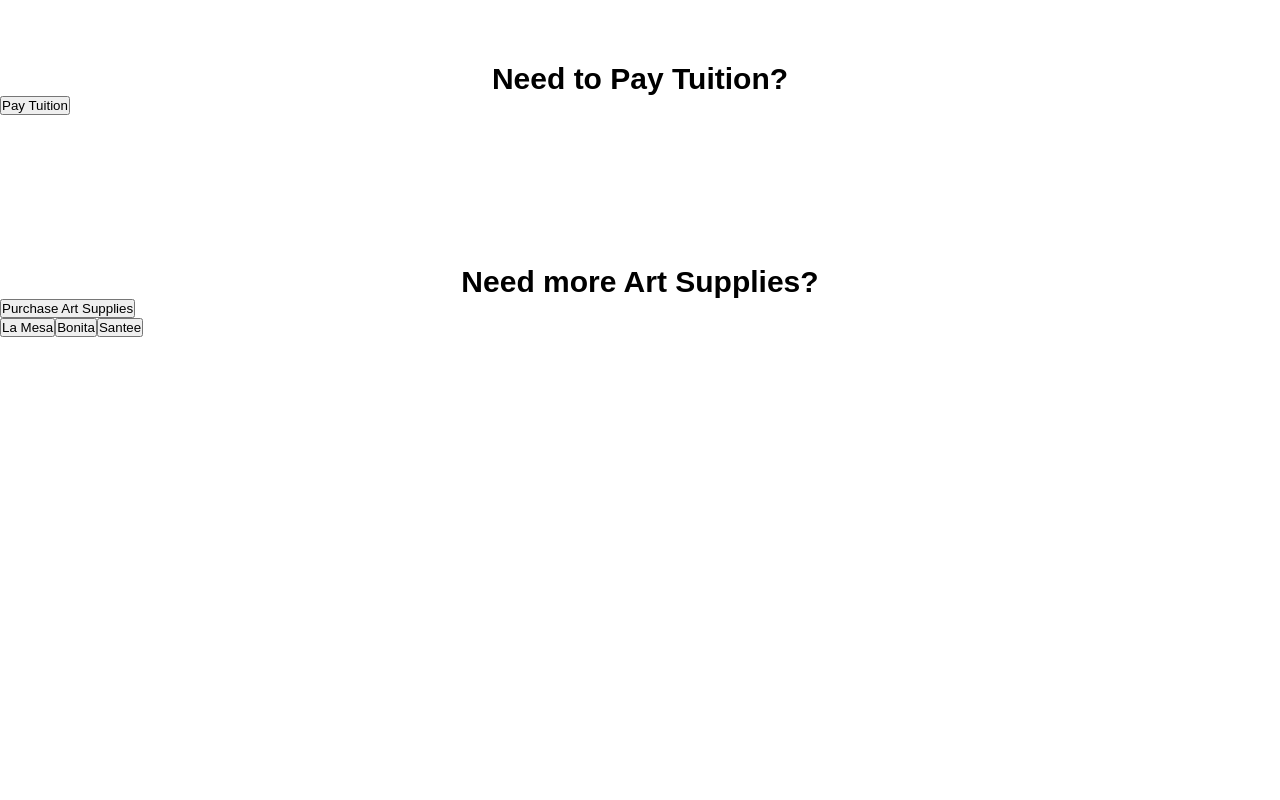
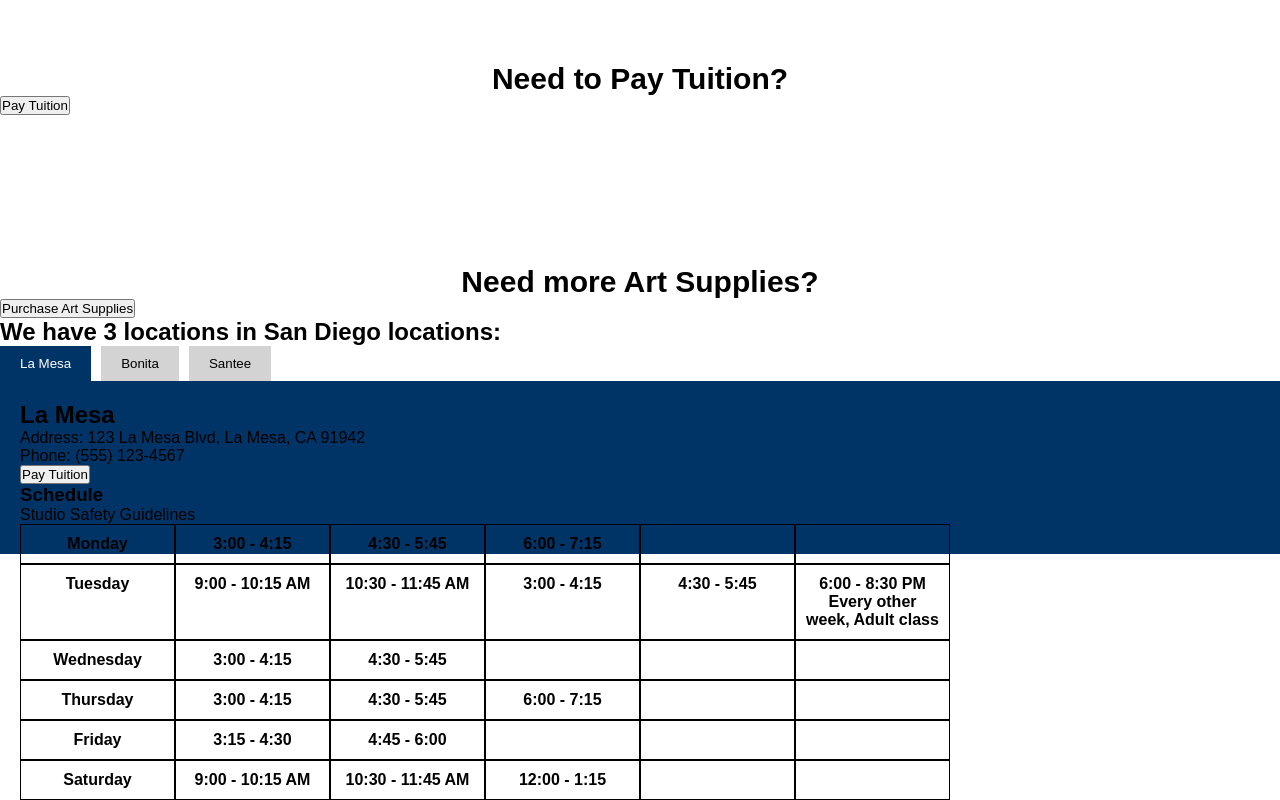
Before and after one commit to huaac/artwebsiteproj, a React (Create React App) app in the folder artwebsite/: page /locations in a window 1280 px wide. Shown: the part 617-1417 px from the top of the page. Before the commit the page ends 954 px from the top, so only its background shows below. Built offline with nearby package versions, Linux system fonts and the light colour scheme.

Commit message:
inital layout w/ new guidelines page

```diff
--- a/artwebsite/src/Guidelines.css
+++ b/artwebsite/src/Guidelines.css
@@ -1,35 +1,39 @@
 .guidelines-container {
   font-family: Arial, sans-serif;
   margin: 20px;
-  color: #003366;
+  color: #333;
 }
 
 .header {
-  color: darkblue;
+  color: #333;
   font-size: 28px;
+  margin-bottom: 10px;
 }
 
 .intro {
   font-size: 16px;
   color: #333;
+  margin-bottom: 10px;
 }
 
-h2 {
-  color: #003366;
-  font-size: 22px;
+.footer {
+  font-size: 16px;
+  color: #333;
+  margin-top: 10px;
+}
+
+
+h6 {
+  color: #333;
+  font-size: 16px;
 }
 
 ul {
   list-style-type: disc;
-  padding-left: 20px;
+  padding-left: 35px;
 }
 
 li {
   font-size: 16px;
   margin-bottom: 8px;
 }
-
-.footer {
-  font-size: 16px;
-  color: #333;
-}
--- a/artwebsite/src/Guidelines.js
+++ b/artwebsite/src/Guidelines.js
@@ -8,20 +8,18 @@ const Guidelines = () => {
       <p className="intro">
         We provide a safe environment for our students. We are implementing various cleaning and
         sanitizing protocols as well as modifying how we teach our students.
-      </p>
-      <p className="intro">
         If after reading the details you understand them and want to start classes, please reach out to us about
         reserving a spot in class.
       </p>
 
-      <h2>Things we will be doing to make the studios safer for our students:</h2>
+      <h6>Things we will be doing to make the studios safer for our students:</h6>
       <ul>
         <li>Implementing cleaning and sanitizing protocols during and after classes.</li>
         <li>Setting up art stations for each student before the start of class.</li>
         <li>Having students clean up one at a time at the end of class.</li>
       </ul>
 
-      <h2>Student guidelines for attending art classes:</h2>
+      <h6>Student guidelines for attending art classes:</h6>
       <ul>
         <li>Any students showing signs of sickness (coughing, running nose, etc…) will not be able to attend class.</li>
         <li>Bring a smock/apron to class: until further notice we will not be providing use of our art smocks at the studios. A shirt or something that they can wear or put on their lap that will protect their clothes will do.</li>
@@ -50,7 +48,15 @@ const Guidelines = () => {
             </li>
           </ul>
         </li>
-        <li>Student pick up:</li>
+        <li>Student pick up:
+        <ul>
+            <li>Until further notice we will suspend the art shows at the end of class.</li>
+              <ul>
+                <li>This will allow us ample time to clean the studios thoroughly between classes and prevent the congregation of parents inside of the studios.</li>
+                <li>Please plan to pick up students one hour after class has started. We ask that you are patient with us while the students are cleaning up one by one before they leave the studio.</li>
+              </ul>
+          </ul>
+        </li>
       </ul>
       <p className="footer">
         We appreciate your patience and understanding while we implement the above policies. This will allow us to open our studios in a safe manner.
--- /dev/null
+++ b/artwebsite/src/LaMesa.css
@@ -0,0 +1,30 @@
+.schedule {
+  display: grid;
+  grid-template-columns: repeat(6, 1fr);
+  width: 75%;
+  height: 10px;
+}
+
+.header {
+  font-weight: bold;
+  text-align: center;
+  padding: 10px;
+  border: 1px solid black;
+  box-sizing: border-box;
+}
+
+.day {
+  font-weight: bold;
+  text-align: center;
+  padding: 10px;
+  border: 1px solid black;
+  box-sizing: border-box;
+}
+
+.time {
+  font-weight: bold;
+  text-align: center;
+  padding: 10px;
+  border: 1px solid black;
+  box-sizing: border-box;
+}
--- /dev/null
+++ b/artwebsite/src/LaMesa.js
@@ -0,0 +1,52 @@
+import React from 'react';
+import './LaMesa.css';
+
+const LaMesa = () => {
+  return (
+    <div className="schedule">
+      <div className="day">Monday</div>
+      <div className='time'>3:00 - 4:15</div>
+      <div className='time'>4:30 - 5:45</div>
+      <div className='time'>6:00 - 7:15</div>
+      <div className='time'></div>
+      <div className='time'></div>
+
+      <div className="day">Tuesday</div>
+      <div className='time'>9:00 - 10:15 AM</div>
+      <div className='time'>10:30 - 11:45 AM</div>
+      <div className='time'>3:00 - 4:15</div>
+      <div className='time'>4:30 - 5:45</div>
+      <div className='time'>6:00 - 8:30 PM <br /> Every other week, Adult class</div>
+
+      <div className="day">Wednesday</div>
+      <div className='time'>3:00 - 4:15</div>
+      <div className='time'>4:30 - 5:45</div>
+      <div className='time'></div>
+      <div className='time'></div>
+      <div className='time'></div>
+
+      <div className="day">Thursday</div>
+      <div className='time'>3:00 - 4:15</div>
+      <div className='time'>4:30 - 5:45</div>
+      <div className='time'>6:00 - 7:15</div>
+      <div className='time'></div>
+      <div className='time'></div>
+
+      <div className="day">Friday</div>
+      <div className='time'>3:15 - 4:30</div>
+      <div className='time'>4:45 - 6:00</div>
+      <div className='time'></div>
+      <div className='time'></div>
+      <div className='time'></div>
+
+      <div className="day">Saturday</div>
+      <div className='time'>9:00 - 10:15 AM</div>
+      <div className='time'>10:30 - 11:45 AM</div>
+      <div className='time'>12:00 - 1:15</div>
+      <div className='time'></div>
+      <div className='time'></div>
+    </div>
+  );
+};
+
+export default LaMesa;
--- /dev/null
+++ b/artwebsite/src/Locations.css
@@ -0,0 +1,19 @@
+.button-tabs .tab {
+  padding: 10px 20px;
+  background-color: lightgray;
+  border: none;
+  cursor: pointer;
+  margin-right: 10px;
+}
+
+.button-tabs .active {
+  background-color: #003366;
+  color: white;
+}
+
+.content{
+  padding: 20px;
+  background-color: #003366;
+  flex-direction: column;  /* Stacks elements vertically */
+  box-sizing: border-box;
+}
--- a/artwebsite/src/Locations.js
+++ b/artwebsite/src/Locations.js
@@ -1,5 +1,7 @@
-import React from 'react';
+import React, { useState } from 'react';
 import { useNavigate } from 'react-router-dom';
+import './Locations.css';
+import LaMesa from './LaMesa';
 
 const Locations = () => {
   let navigate = useNavigate();
@@ -7,6 +9,13 @@ const Locations = () => {
   const guidelines = () => {
     navigate('/Guidelines');
   };
+
+  const [toggle, setToggle] = useState(1);
+
+  const toggleTab = (index) => {
+    setToggle(index);
+  };
+
   return (
     <div>
       <div className='advertise'>
@@ -20,8 +29,7 @@ const Locations = () => {
 
       <div className='guidelines'>
         <h2 style={{ color: 'black', textAlign: 'center', paddingTop: '150px', fontSize: '30px' }}>
-             We strive to provide a safe environment for all students.
-             Please take a look at our studio safety guidelines.
+          We strive to provide a safe environment for all students. Please take a look at our studio safety guidelines.
         </h2>
         <button onClick={guidelines}>Safety Guidelines</button>
       </div>
@@ -31,31 +39,73 @@ const Locations = () => {
           <h2 style={{ color: 'black', textAlign: 'center', paddingTop: '150px', fontSize: '30px' }}>
             Need to Pay Tuition?
           </h2>
-          <button>
-            Pay Tuition
-          </button>
+          <button>Pay Tuition</button>
         </div>
 
         <div className='supplies'>
           <h2 style={{ color: 'black', textAlign: 'center', paddingTop: '150px', fontSize: '30px' }}>
             Need more Art Supplies?
           </h2>
-          <button>
-            Purchase Art Supplies
-          </button>
+          <button>Purchase Art Supplies</button>
         </div>
       </div>
 
+      <h2>We have 3 locations in San Diego locations: </h2>
       <div className='location-tabs'>
-        <button>
+        <div className='button-tabs'>
+          <button
+            className={toggle === 1 ? 'tab active' : 'tab'}
+            onClick={() => toggleTab(1)}
+          >
             La Mesa
           </button>
-        <button>
+          <button
+            className={toggle === 2 ? 'tab active' : 'tab'}
+            onClick={() => toggleTab(2)}
+          >
             Bonita
           </button>
-        <button>
+          <button
+            className={toggle === 3 ? 'tab active' : 'tab'}
+            onClick={() => toggleTab(3)}
+          >
             Santee
           </button>
+        </div>
+
+        <div className='location-info'>
+          {toggle === 1 && (
+            <div className='content'>
+              <h2>La Mesa</h2>
+              <p>Address: 123 La Mesa Blvd, La Mesa, CA 91942</p>
+              <p>Phone: (555) 123-4567</p>
+              <button>Pay Tuition</button>
+              <h3>Schedule</h3>
+              <p onClick={guidelines}>Studio Safety Guidelines</p>
+              <LaMesa/>
+            </div>
+          )}
+          {toggle === 2 && (
+            <div className='content'>
+              <h2>Bonita</h2>
+              <p>Address: 456 Bonita Ave, Bonita, CA 91902</p>
+              <p>Phone: (555) 987-6543</p>
+              <button>Pay Tuition</button>
+              <h3>Schedule</h3>
+              <p onClick={guidelines}>Studio Safety Guidelines</p>
+            </div>
+          )}
+          {toggle === 3 && (
+            <div className='content'>
+              <h2>Santee</h2>
+              <p>Address: 789 Santee Rd, Santee, CA 92071</p>
+              <p>Phone: (555) 654-3210</p>
+              <button>Pay Tuition</button>
+              <h3>Schedule</h3>
+              <p onClick={guidelines}>Studio Safety Guidelines</p>
+            </div>
+          )}
+        </div>
       </div>
     </div>
   );
```
Lines whose indentation alone changed are shown as unchanged.
